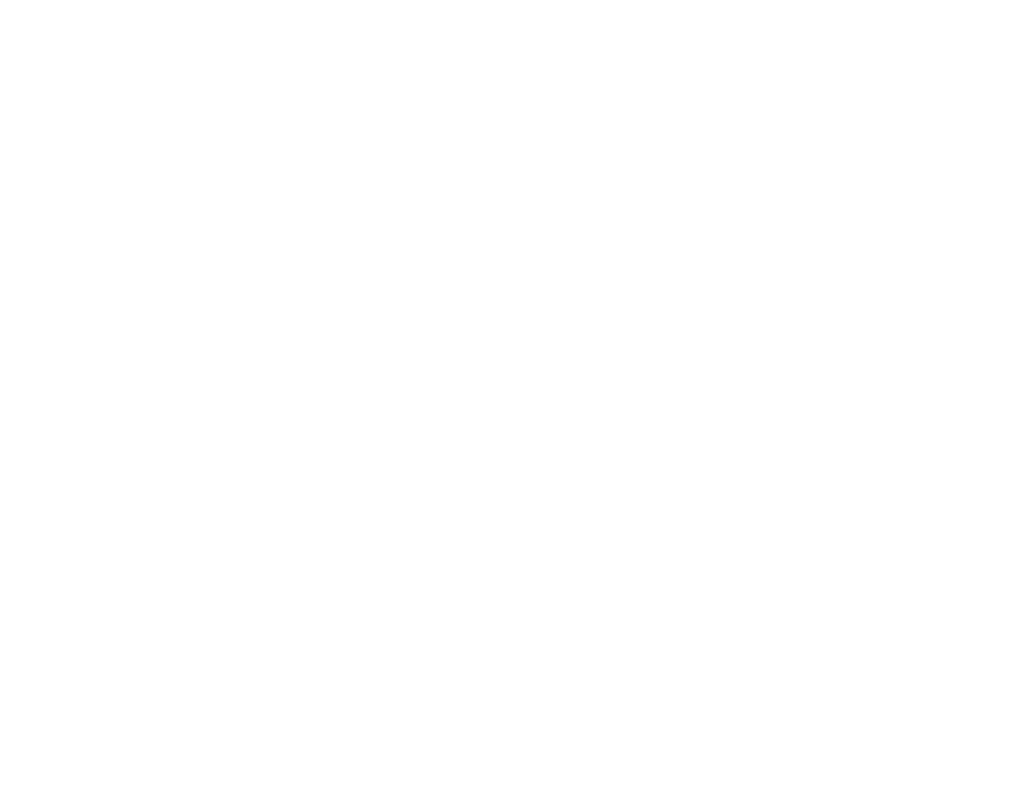
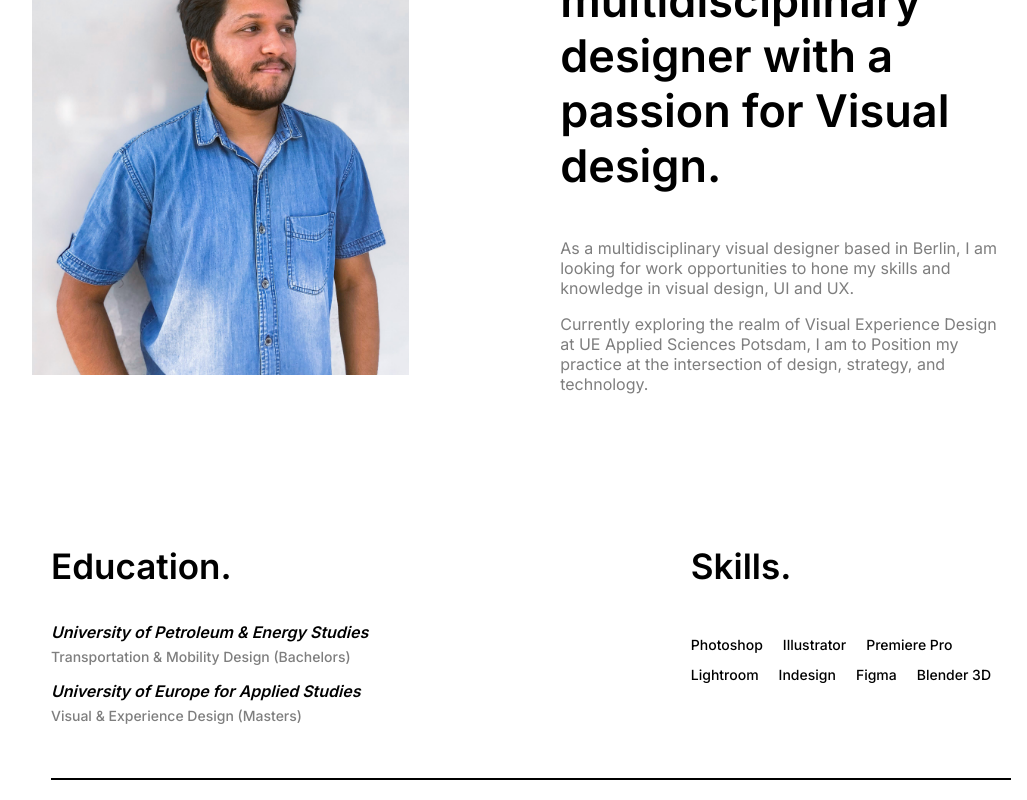
Before and after one commit to Neeraj-Design/Portfolio, a React (Vite) app: page /#/Portfolio/about in a window 1280 px wide. Shown: the part 282-1082 px from the top of the page, without its empty margins (119-1146 px from the left). Before the commit the page ends 800 px from the top, so only its background shows below. Built offline with nearby package versions, Linux system fonts and the light colour scheme.

Commit message:
added about

```diff
--- /dev/null
+++ b/src/pages/About.css
@@ -0,0 +1,70 @@
+.heroSection {
+    margin-top: 90px;
+    align-items: center;
+
+    display: flex;
+    justify-content: space-evenly;
+}
+
+.leftSide img {
+   height: 480px;
+}
+
+.rightSide {
+    width: 450px;
+
+
+}
+
+.hitext {
+    margin-top: 0;
+    font-size: 45px;
+    font-weight: 600;
+}
+
+.introFirst {
+    font-size: 16px;
+    color: #7e7e7e;
+}
+.eduSection{
+    margin-top: 100px;
+    display: flex;
+    font-size: 35px;
+    font-weight: 600;
+    justify-content: space-between;
+    margin-left: 170px;
+    margin-right: 170px;
+}
+
+.institution{
+    font-size: 16px;
+    font-weight: 600;
+font-style: italic;
+}
+.degree{
+    margin-top: -10px;
+    font-size: 14px;
+    color: #7e7e7e;
+    font-weight: 500;
+}
+.skillset1{
+    font-size: 14px;
+    font-weight: 500;
+    display: flex;
+    gap: 20px;
+}
+.skillset2{
+    font-size: 14px;
+    font-weight: 500;
+    display: flex;
+    gap: 20px;
+    margin-top: -15px;
+}
+.horizLine1{
+    margin-left: 170px;
+    margin-right: 150px;
+    height: 2px;
+    background-color: #000000;
+    margin-bottom: 20px;
+    margin-top: 40px;
+}
--- a/src/pages/About.jsx
+++ b/src/pages/About.jsx
@@ -1,15 +1,43 @@
-
 import Navbar from '../components/Navbar'; // Import your Navbar component
-
+import './About.css'
 const About = () => {
   return (
     <>
       <Navbar /> {/* Render the Navbar component */}
-      <div className="about-content">
-        {/* Your About page content goes here */}
-        <h1>About Page</h1>
-        <p>This is the About page content.</p>
+     <div className="heroSection">
+      <div className="leftSide">
+        <img src="/Portfolio/DP.png" alt="" />
       </div>
+      <div className="rightSide">
+        <p className='hitext'>Hi, I’m Neeraj Kumar, a multidisciplinary designer with a passion for Visual design.</p>
+        <p className='introFirst'>As a multidisciplinary visual designer based in Berlin, I am looking for work opportunities to hone my skills and knowledge in visual design, UI and UX.</p>
+        <p className='introFirst' >Currently exploring the realm of Visual Experience Design at UE Applied Sciences Potsdam, I am to Position my practice at the intersection of design, strategy, and technology.</p>
+      </div>
+     </div>
+     <div className="eduSection">
+      <div className="education">
+        <p className='educationHeading'>Education.</p>
+        <p className='institution'>University of Petroleum & Energy Studies</p>
+        <p className='degree'>Transportation & Mobility Design (Bachelors)</p>
+        <p className='institution'>University of Europe for Applied Studies</p>
+        <p className='degree'>Visual & Experience Design (Masters)</p>
+      </div>
+      <div className="skills">
+        <p className='skillsHeading'>Skills.</p>
+        <div className="skillset1">
+        <p className='skillList'>Photoshop</p>
+        <p className='skillList'>Illustrator</p>
+        <p className='skillList'>Premiere Pro</p>
+        </div>
+         <div className="skillset2">
+        <p className='skillList'>Lightroom</p>
+        <p className='skillList'>Indesign</p>
+        <p className='skillList'>Figma</p>
+        <p className='skillList'>Blender 3D</p>
+        </div>
+      </div>
+     </div>
+     <div className="horizLine1"></div>
     </>
   );
 };
```
Also changed, not shown: public/DP.png (added).
